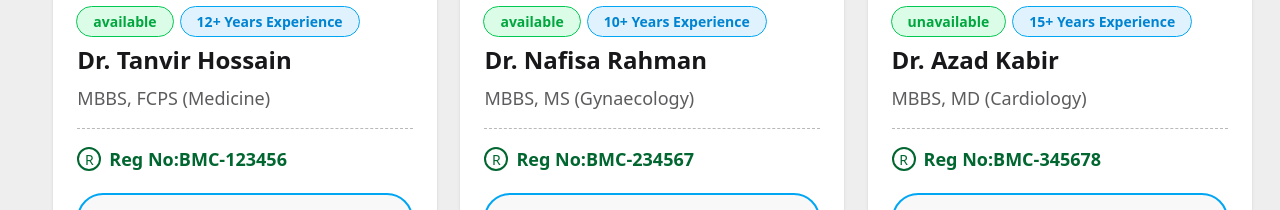
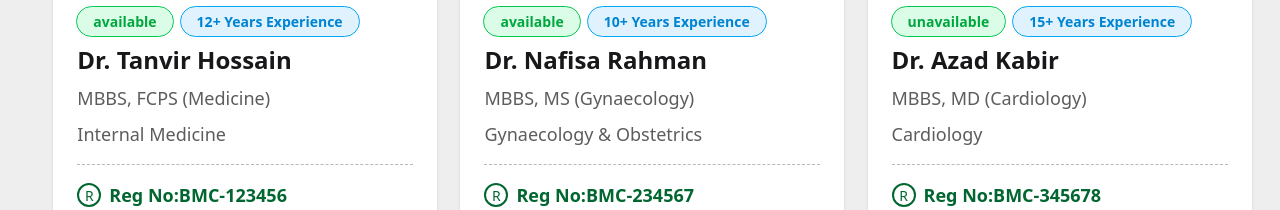
Before and after one commit to fazleshifat/phudu-doctors-booking, a React (Vite) app: page / in a window 1280 px wide. Shown: the part 1600-1810 px from the top of the page. Built offline with nearby package versions, Linux system fonts and the light colour scheme.

Commit message:
added speciality to doctors card

```diff
--- a/Doctor.jsx
+++ b/Doctor.jsx
@@ -3,11 +3,12 @@ import React from 'react';
 const Doctor = ({ doctor }) => {
     console.log(doctor)
 
-    const { image, name, education, experience, registrationNumber, availability } = doctor;
+    const { image, name, education, speciality, experience, registrationNumber, availability } = doctor;
     console.log(
         image,
         name,
         education,
+        speciality,
         registrationNumber,
         availability.status
     )
@@ -33,6 +34,7 @@ const Doctor = ({ doctor }) => {
                 </div>
                 <h2 className="card-title font-bold text-xl md:text-2xl">{name}</h2>
                 <p className="text-md md:text-lg opacity-70">{education}</p>
+                <p className="text-md md:text-lg opacity-70">{speciality}</p>
 
                 <hr className='border-dashed opacity-30 my-2' />
 
```
